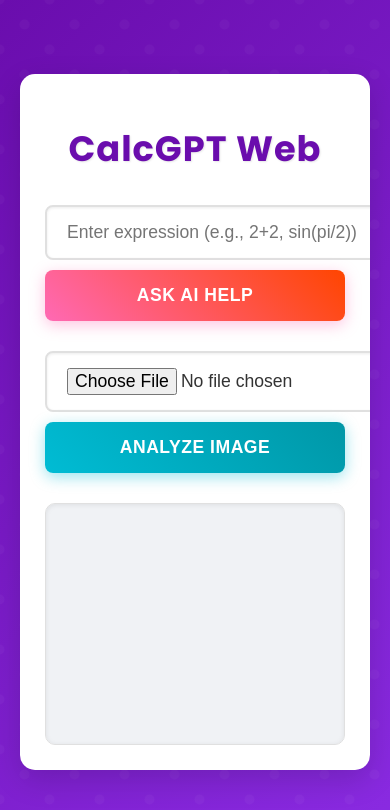
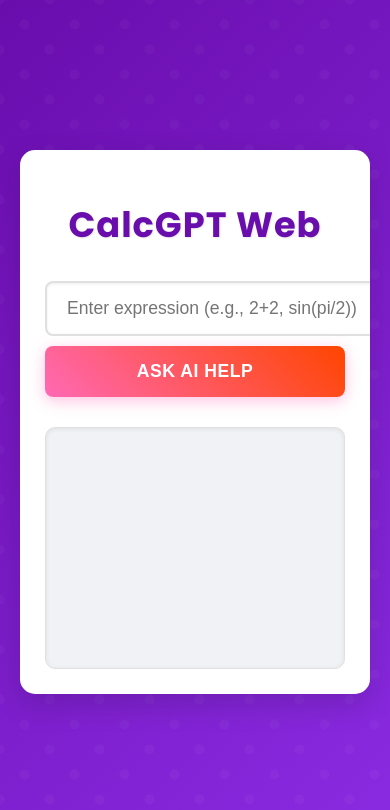
Before and after one commit to surpex00/CalcGPT, a Flask app: page / in a window 390 px wide. Shown: the top 810 px of the page. Run offline with Flask 2, Linux system fonts and the light colour scheme.

Commit message:
Remove image analysis feature and related files

```diff
--- a/app.py
+++ b/app.py
@@ -2,10 +2,6 @@ import os
 from dotenv import load_dotenv
 import google.generativeai as genai
 from flask import Flask, request, jsonify, render_template
-from PIL import Image
-import io
-import base64
-from transformers import pipeline
 
 # Load environment variables (for local testing, Render handles them securely)
 load_dotenv()
@@ -17,12 +13,6 @@ if not GOOGLE_API_KEY:
 
 genai.configure(api_key=GOOGLE_API_KEY)
 gemini_model = genai.GenerativeModel('gemini-2.5-flash')
-
-# Initialize Hugging Face OCR pipeline
-# Using 'microsoft/trocr-base-handwritten' for general text recognition
-# For mathematical expressions, a more specialized model might be needed,
-# but this can serve as a starting point for general text in images.
-ocr_pipeline = pipeline("image-to-text", model="microsoft/trocr-base-handwritten")
 
 app = Flask(__name__)
 
@@ -58,47 +48,5 @@ def calculate():
     except Exception as e:
         return jsonify({"error": str(e)}), 500
 
-@app.route('/analyze_image', methods=['POST'])
-def analyze_image():
-    data = request.get_json()
-    image_data = data.get('image')
-
-    if not image_data:
-        return jsonify({"error": "No image data provided"}), 400
-
-    try:
-        # Decode base64 image
-        header, encoded = image_data.split(",", 1)
-        binary_data = base64.b64decode(encoded)
-        image = Image.open(io.BytesIO(binary_data)).convert("RGB")
-
-        # Use Hugging Face model to extract text
-        extracted_text = ocr_pipeline(image)[0]['generated_text']
-
-        if not extracted_text:
-            return jsonify({"result": "No text or mathematical expression could be extracted from the image. Please try a clearer image."})
-
-        # Send extracted text to Gemini for analysis
-        system_prompt = """You are CalcGPT, a friendly calculator that gives quick, concise answers.
-        You have received text extracted from an image. Analyze it for mathematical problems or concepts.
-        Keep responses under 4 short paragraphs total.
-        Use simple language and be encouraging but brief.
-        Format: Quick greeting -> Analysis/Result -> Brief explanation -> Short tip/encouragement
-        """
-        user_prompt = f"""Extracted text from image: "{extracted_text}"
-        Analyze this text for mathematical problems or concepts.
-        Give me a quick analysis with:
-        - The result/solution (if applicable)
-        - A simple explanation in 2-3 sentences
-        - One quick helpful tip
-        Be concise and friendly!
-        """
-        combined_prompt = f"{system_prompt}\n\n{user_prompt}"
-        response = gemini_model.generate_content(combined_prompt)
-        return jsonify({"result": response.text})
-
-    except Exception as e:
-        return jsonify({"error": str(e)}), 500
-
 if __name__ == '__main__':
     app.run(debug=True, host='0.0.0.0', port=os.environ.get('PORT', 5000))
--- a/requirements.txt
+++ b/requirements.txt
@@ -1,6 +1,3 @@
 google-generativeai>=0.3.0
 python-dotenv>=1.0.0
 Flask>=2.0.0
-transformers
-Pillow
-torch
--- a/static/script.js
+++ b/static/script.js
@@ -1,8 +1,6 @@
 document.addEventListener('DOMContentLoaded', () => {
     const expressionInput = document.getElementById('expressionInput');
     const askAiButton = document.getElementById('askAiButton');
-    const imageInput = document.getElementById('imageInput');
-    const analyzeImageButton = document.getElementById('analyzeImageButton');
     const aiOutput = document.getElementById('aiOutput');
     const loadingIndicator = document.getElementById('loadingIndicator');
 
@@ -38,43 +36,4 @@ document.addEventListener('DOMContentLoaded', () => {
             loadingIndicator.classList.add('hidden');
         }
     });
-
-    analyzeImageButton.addEventListener('click', async () => {
-        const file = imageInput.files[0];
-        if (!file) {
-            aiOutput.textContent = 'Please select an image file.';
-            return;
-        }
-
-        loadingIndicator.classList.remove('hidden');
-        aiOutput.textContent = '';
-
-        const reader = new FileReader();
-        reader.onload = async (e) => {
-            const base64Image = e.target.result; // This is the base64 string
-
-            try {
-                const response = await fetch('/analyze_image', {
-                    method: 'POST',
-                    headers: {
-                        'Content-Type': 'application/json',
-                    },
-                    body: JSON.stringify({ image: base64Image }),
-                });
-
-                const data = await response.json();
-
-                if (response.ok) {
-                    aiOutput.innerHTML = marked.parse(data.result);
-                } else {
-                    aiOutput.textContent = `Error: ${data.error || 'Something went wrong.'}`;
-                }
-            } catch (error) {
-                aiOutput.textContent = `Network error: ${error.message}`;
-            } finally {
-                loadingIndicator.classList.add('hidden');
-            }
-        };
-        reader.readAsDataURL(file); // Read file as base64 data URL
-    });
 });
--- a/static/style.css
+++ b/static/style.css
@@ -81,11 +81,7 @@ h1 {
     justify-content: center;
 }
 
-.input-section:last-of-type {
-    margin-bottom: 30px; /* Add margin below the second input section */
-}
-
-#expressionInput, #imageInput {
+#expressionInput {
     flex-grow: 1;
     padding: 15px 20px;
     border: 2px solid var(--border-color);
@@ -117,29 +113,14 @@ h1 {
     letter-spacing: 0.5px;
 }
 
-#askAiButton:hover, #analyzeImageButton:hover {
+#askAiButton:hover {
     transform: translateY(-3px);
     box-shadow: 0 6px 20px rgba(255, 105, 180, 0.6);
 }
 
-#askAiButton:active, #analyzeImageButton:active {
+#askAiButton:active {
     transform: translateY(0);
     box-shadow: 0 2px 10px rgba(255, 105, 180, 0.3);
-}
-
-#analyzeImageButton {
-    padding: 15px 30px;
-    background: linear-gradient(45deg, #00bcd4, #0097a7); /* Cyan-Teal */
-    color: white;
-    border: none;
-    border-radius: 8px;
-    cursor: pointer;
-    font-size: 1.1em;
-    font-weight: 600;
-    transition: all 0.3s ease;
-    box-shadow: 0 4px 15px rgba(0, 188, 212, 0.4);
-    text-transform: uppercase;
-    letter-spacing: 0.5px;
 }
 
 .output-section {
@@ -210,7 +191,7 @@ h1 {
         gap: 10px;
     }
 
-    #expressionInput, #askAiButton, #imageInput, #analyzeImageButton {
+    #expressionInput, #askAiButton {
         width: 100%;
         min-width: unset;
     }
--- a/templates/index.html
+++ b/templates/index.html
@@ -13,10 +13,6 @@
             <input type="text" id="expressionInput" placeholder="Enter expression (e.g., 2+2, sin(pi/2))">
             <button id="askAiButton">Ask AI Help</button>
         </div>
-        <div class="input-section">
-            <input type="file" id="imageInput" accept="image/*">
-            <button id="analyzeImageButton">Analyze Image</button>
-        </div>
         <div class="output-section">
             <pre id="aiOutput"></pre>
             <div id="loadingIndicator" class="hidden">Calculating...</div>
```
